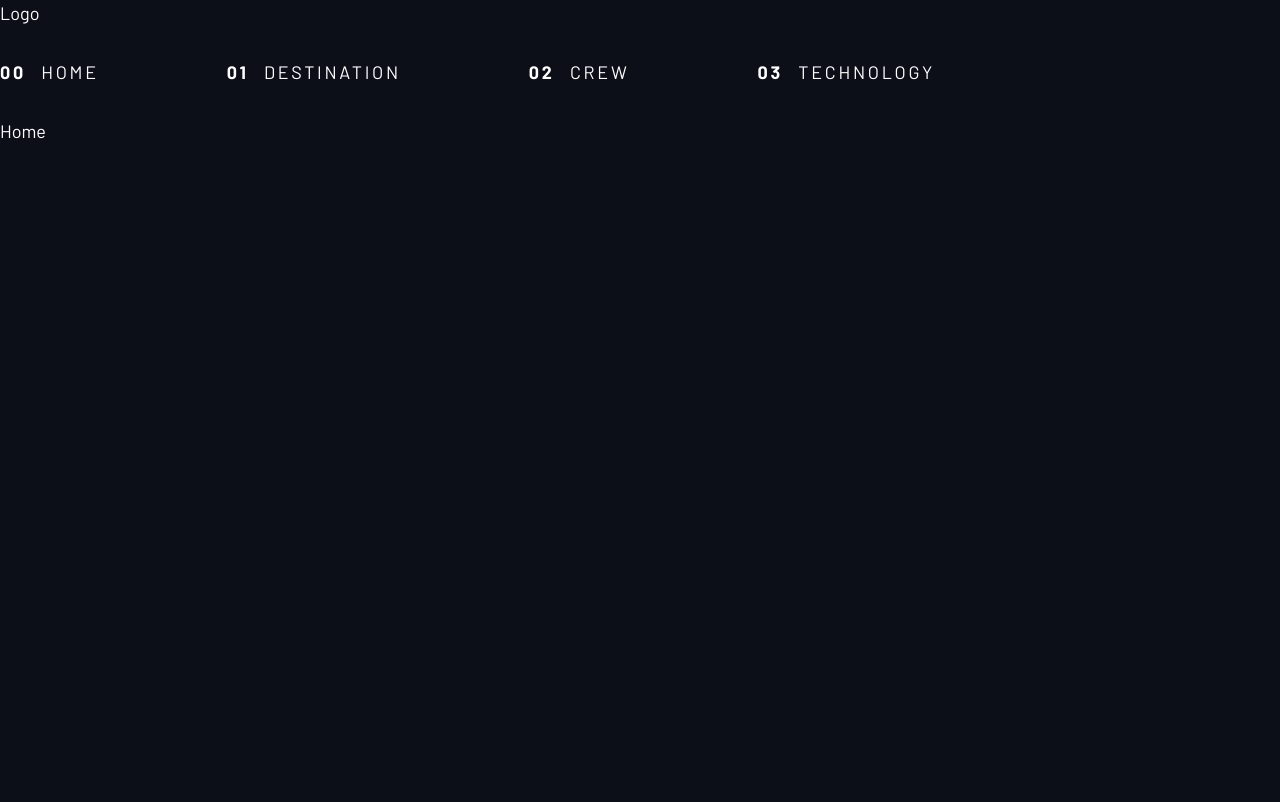
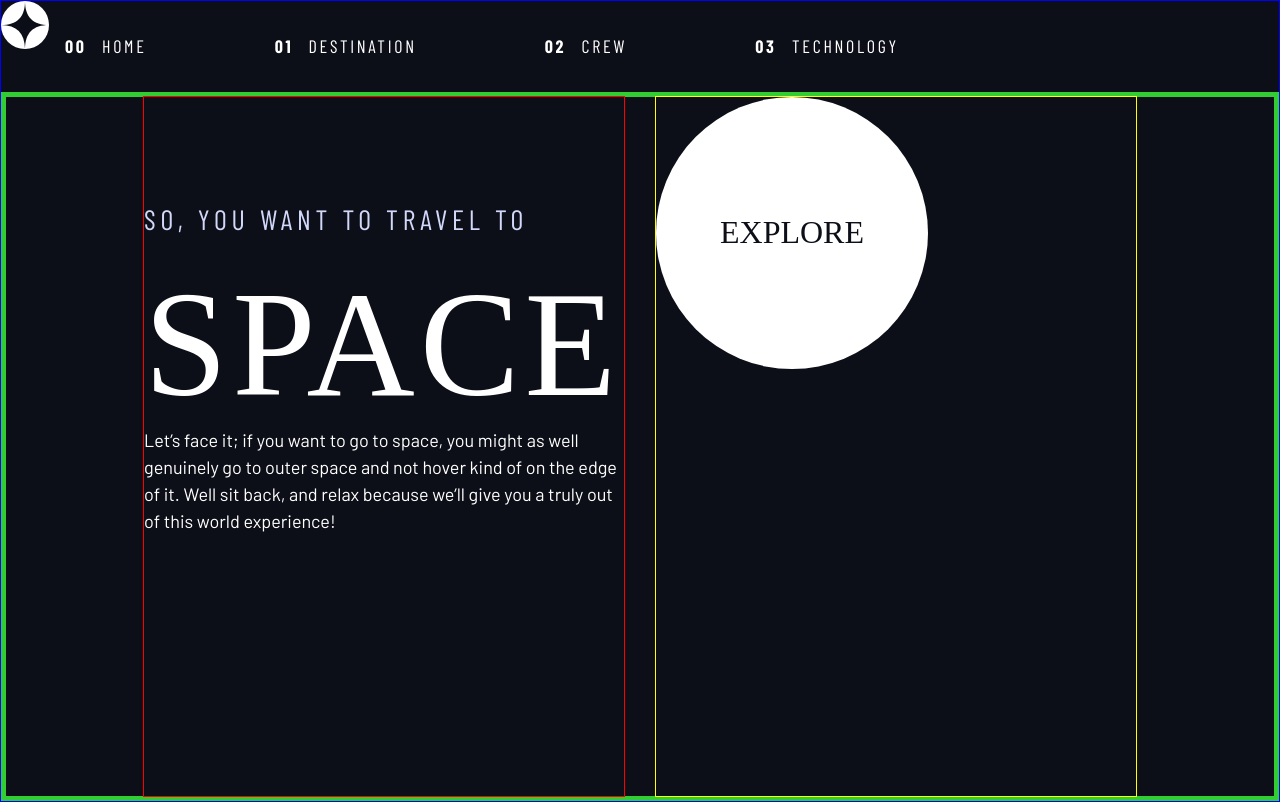
Before and after one commit to KramYengir/FM-space-tourism, a React (Vite) app: page / in a window 1280 px wide. Built offline with nearby package versions, Linux system fonts and the light colour scheme; a web font is replaced by a local one.

Commit message:
define core layout using grid

```diff
--- a/src/App.jsx
+++ b/src/App.jsx
@@ -12,7 +12,7 @@ import Destination from "./pages/Destination/Destination";
 
 const Layout = () => {
   return (
-    <div>
+    <div className="content">
       <Header />
       <Outlet />
     </div>
--- a/src/components/Header/Header.jsx
+++ b/src/components/Header/Header.jsx
@@ -1,34 +1,43 @@
 import { Link } from "react-router-dom";
+import logoIMG from "../../assets/shared/logo.svg";
 import "./Header.css";
 
 const Header = () => {
   return (
-    <header className="primary-header">
-      <div>Logo</div>
+    <header className="primary-header flex">
+      <div>
+        <img src={logoIMG} alt="Website logo" />
+      </div>
       <nav>
         <ul className="primary-navigation underline-indicators flex">
           <li>
-            <Link to="/" className="text-white uppercase letter-spacing-2">
+            <Link
+              to="/"
+              className="ff-sans-cond text-white uppercase letter-spacing-2"
+            >
               <span>00</span> Home
             </Link>
           </li>
           <li>
             <Link
               to="/destination"
-              className="text-white uppercase letter-spacing-2"
+              className="ff-sans-cond text-white uppercase letter-spacing-2"
             >
               <span>01</span> Destination
             </Link>
           </li>
           <li>
-            <Link to="/crew" className="text-white uppercase letter-spacing-2">
+            <Link
+              to="/crew"
+              className="ff-sans-cond text-white uppercase letter-spacing-2"
+            >
               <span>02</span> Crew
             </Link>
           </li>
           <li>
             <Link
               to="/technology"
-              className="text-white uppercase letter-spacing-2"
+              className="ff-sans-cond text-white uppercase letter-spacing-2"
             >
               <span>03</span> Technology
             </Link>
--- a/src/index.css
+++ b/src/index.css
@@ -69,6 +69,17 @@ body {
   min-height: 100vh;
 }
 
+#root {
+  border: 1px dashed pink;
+}
+
+.content {
+  outline: 2px solid blue;
+  display: grid;
+  grid-template-rows: min-content 1fr;
+  min-height: 100vh;
+}
+
 /* make images easier to work with */
 img,
 picture {
@@ -118,6 +129,31 @@ select {
   padding: 10px 2em;
   max-width: 80rem;
   margin-inline: auto;
+}
+
+.grid-container {
+  border: 5px solid limegreen;
+  display: grid;
+}
+
+@media (min-width: 45rem) {
+  .grid-container {
+    column-gap: var(--container-gap, 2rem);
+    grid-template-columns: minmax(2rem, 1fr) repeat(2, minmax(0, 30rem)) minmax(
+        2rem,
+        1fr
+      );
+  }
+
+  .grid-container > *:first-child {
+    grid-column: 2;
+    outline: 1px solid red;
+  }
+
+  .grid-container > *:last-child {
+    grid-column: 3;
+    outline: 1px solid yellow;
+  }
 }
 
 .sr-only {
@@ -231,7 +267,7 @@ select {
 .large-button {
   position: relative;
   z-index: 1;
-  display: grid;
+  display: inline-grid;
   place-items: center;
   aspect-ratio: 1;
   padding: 0 2em;
--- a/src/pages/Home/Home.jsx
+++ b/src/pages/Home/Home.jsx
@@ -1,7 +1,30 @@
 import "./Home.css";
 
 const Home = () => {
-  return <div>Home</div>;
+  return (
+    <div className="grid-container">
+      <div>
+        <h1 className="text-accent fs-500 ff-sans-cond uppercase letter-spacing-1">
+          So, you want to travel to
+          <span className="fs-900 ff-serif text-white"> Space</span>
+        </h1>
+        <p>
+          Let’s face it; if you want to go to space, you might as well genuinely
+          go to outer space and not hover kind of on the edge of it. Well sit
+          back, and relax because we’ll give you a truly out of this world
+          experience!
+        </p>
+      </div>
+      <div>
+        <a
+          href="#"
+          className="large-button uppercase fs-600 ff-serif text-dark bg-white"
+        >
+          Explore
+        </a>
+      </div>
+    </div>
+  );
 };
 
 export default Home;
```
